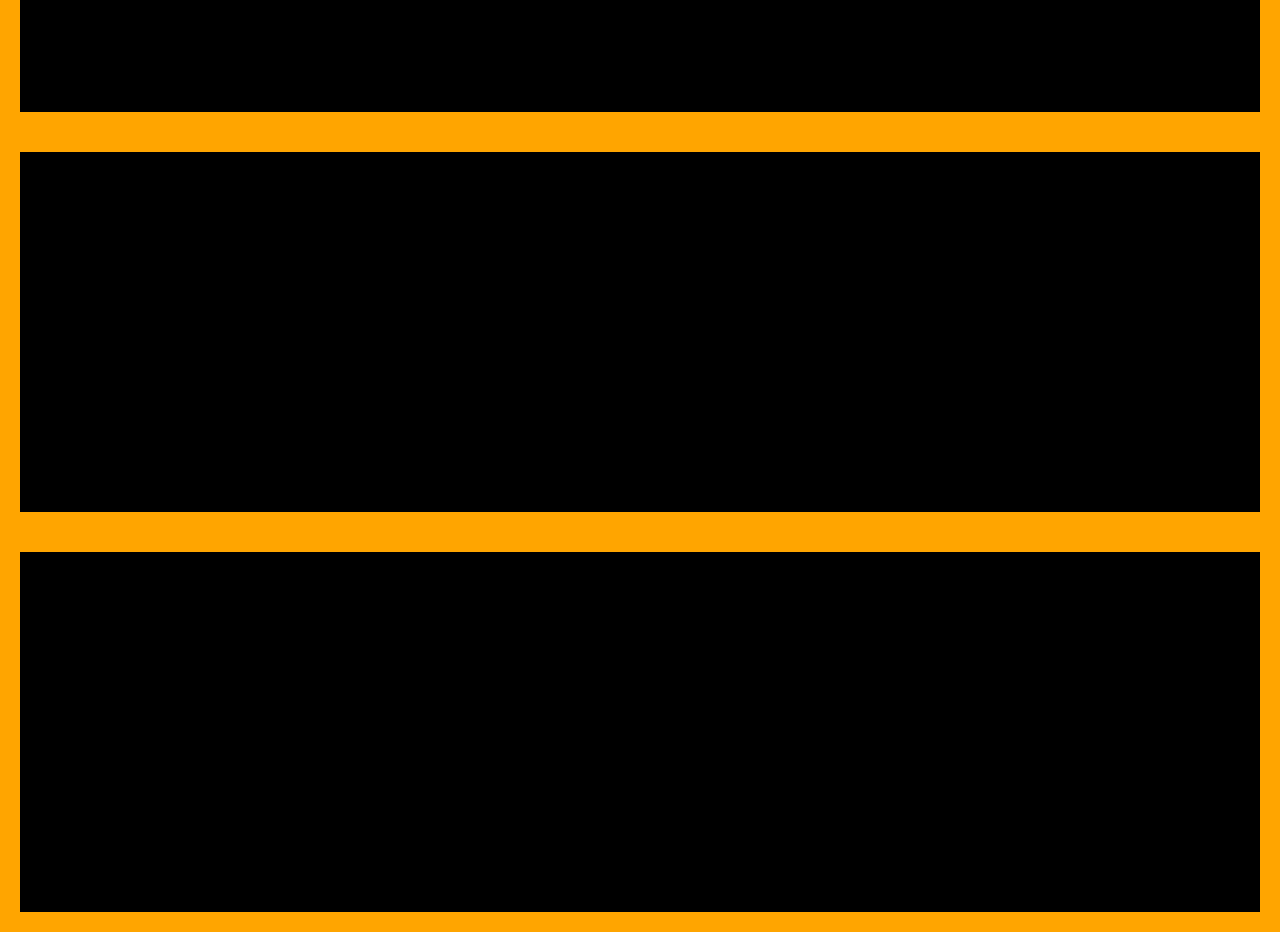
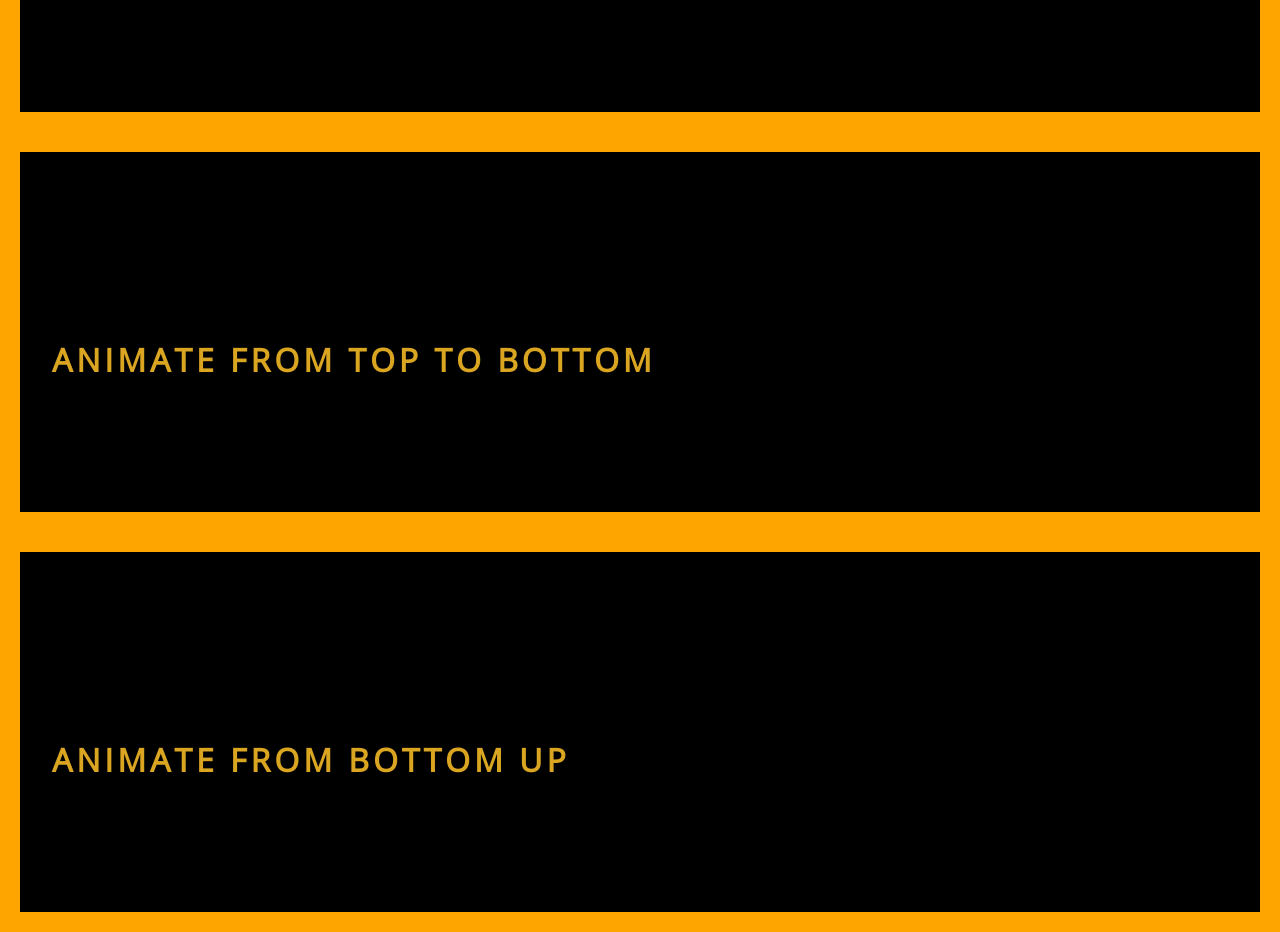
Before and after one commit to xxrobone/components_lib, a Next.js app: page /textefx in a window 1280 px wide. Shown: the part 1500-2432 px from the top of the page. Built offline with nearby package versions, Linux system fonts and the light colour scheme.

Commit message:
right, left, top, bottom animations on text animations

```diff
--- a/app/components/TextEffects/TextAnimations.js
+++ b/app/components/TextEffects/TextAnimations.js
@@ -32,6 +32,34 @@ const fromLeft = {
     },
   },
 };
+const fromTop = {
+  hidden: {
+    y: 500,
+    opacity: 0,
+  },
+  visible: {
+    y: 0,
+    opacity: 1,
+    transition: {
+      duration: 1,
+      ease: 'easeOut',
+    },
+  },
+};
+const fromBottom = {
+  hidden: {
+    y: 500,
+    opacity: 0,
+  },
+  visible: {
+    y: 0,
+    opacity: 1,
+    transition: {
+      duration: 1,
+      ease: 'easeOut',
+    },
+  },
+};
 
 const TextAnimation = ({ text, animationVariant }) => {
   const { ref: textRef, inView: textIsVisible, entry } = useInView();
--- a/app/textefx/page.js
+++ b/app/textefx/page.js
@@ -17,10 +17,20 @@ const page = () => {
         <TextAnimation text='Animate from right' animationVariant='fromRight' />
       </section>
       <section>
-        <TextAnimation text='Aniamte from left' animationVariant='fromLeft' />
+        <TextAnimation text='Animate from left' animationVariant='fromLeft' />
       </section>
-      <section></section>
-      <section></section>
+      <section>
+        <TextAnimation
+          text='Animate from top to bottom'
+          animationVariant='fromTop'
+        />
+      </section>
+      <section>
+        <TextAnimation
+          text='Animate from bottom up'
+          animationVariant='fromBottom'
+        />
+      </section>
     </div>
   );
 };
```
